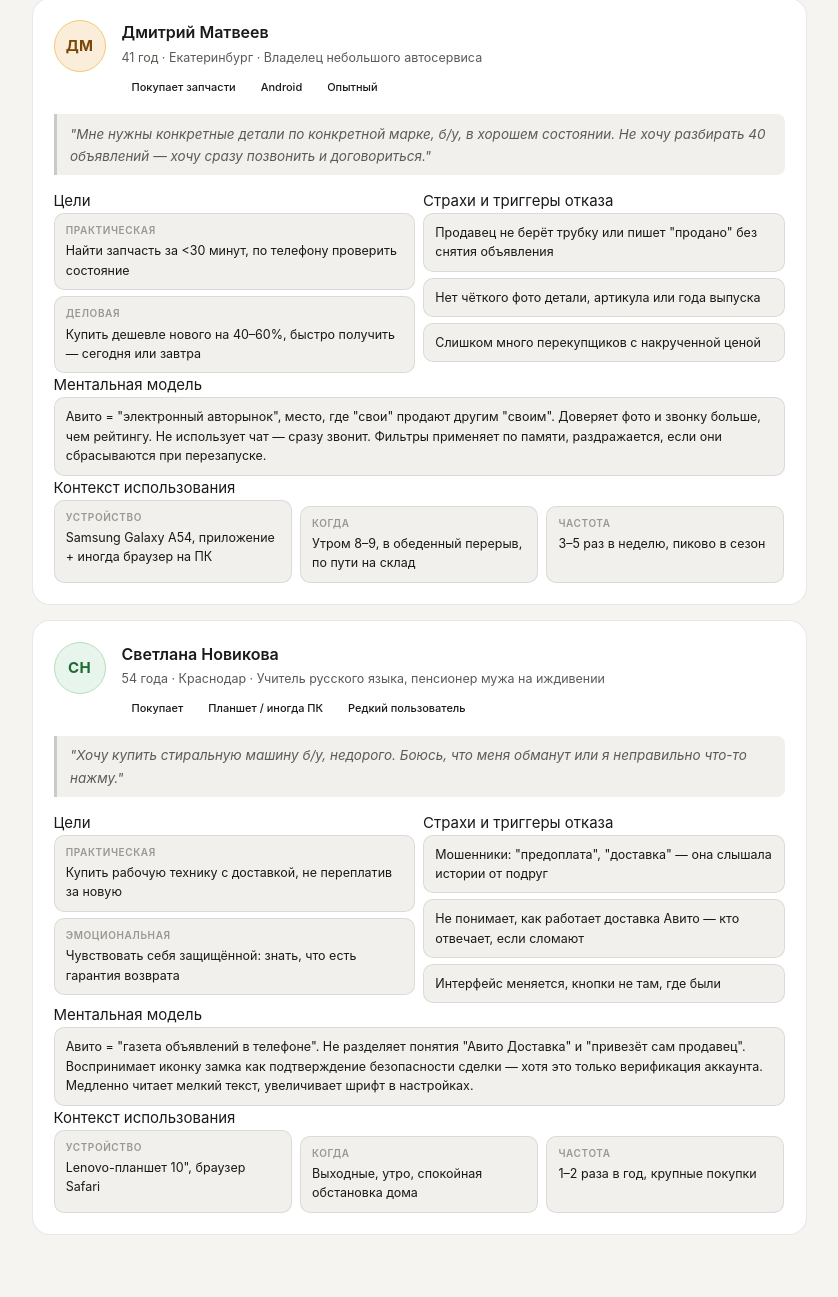
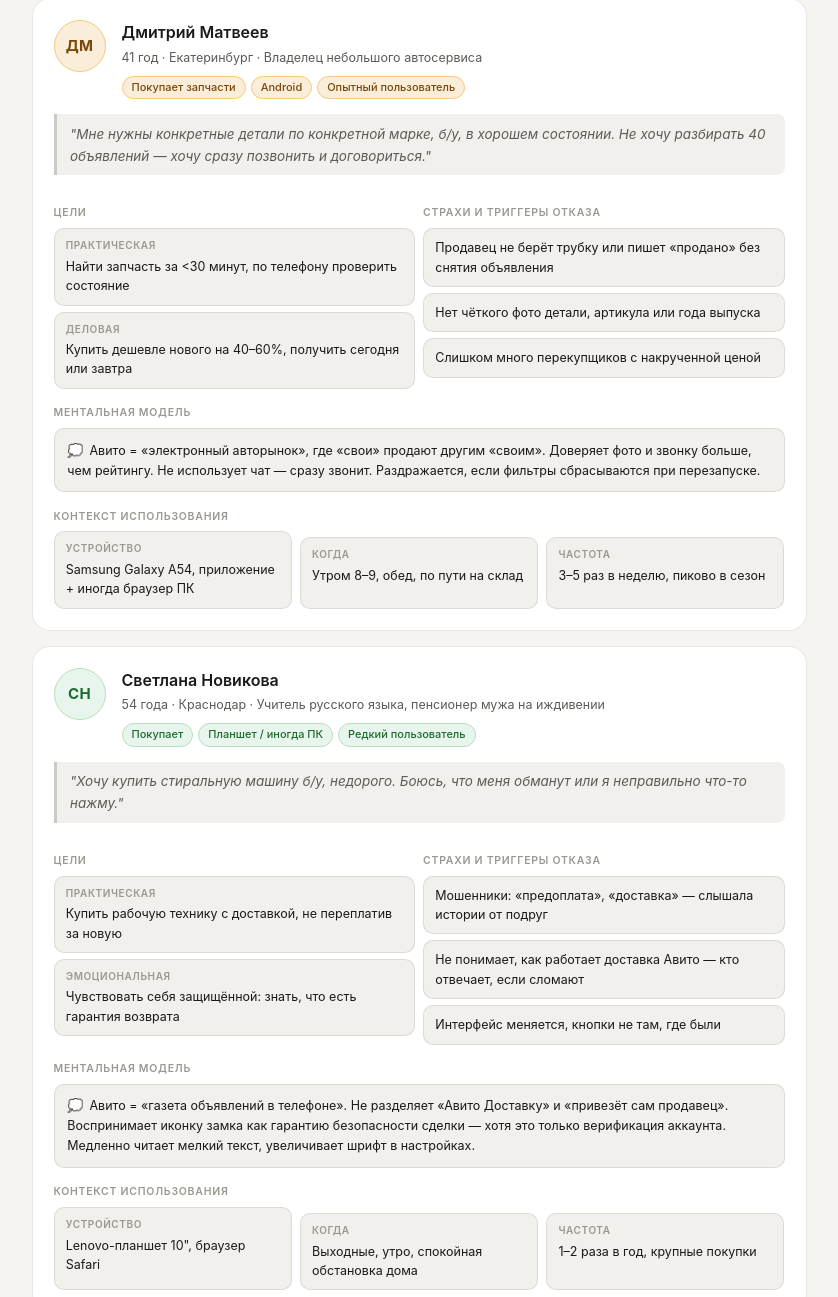
Before and after one commit to sv-parilova/avito-ux-case, a plain HTML site: page index.html in a window 1280 px wide. Shown: the part 914-2211 px from the top of the page, without its empty margins (221-1059 px from the left). Drawn offline with Linux system fonts and the light colour scheme.

Commit message:
Update index.html

```diff
--- a/index.html
+++ b/index.html
@@ -419,7 +419,7 @@
       </div>
     </div>
 
-    <!-- P2 -->
+    <!-- P2: Дмитрий -->
     <div class="persona-card">
       <div class="persona-header">
         <div class="avatar av2">ДМ</div>
@@ -427,9 +427,9 @@
           <p class="persona-name">Дмитрий Матвеев</p>
           <p class="persona-role">41 год · Екатеринбург · Владелец небольшого автосервиса</p>
           <div class="badge-row">
-            <span class="badge badge-amber">Покупает запчасти</span>
-            <span class="badge badge-amber">Android</span>
-            <span class="badge badge-amber">Опытный</span>
+            <span class="badge badge-2">Покупает запчасти</span>
+            <span class="badge badge-2">Android</span>
+            <span class="badge badge-2">Опытный пользователь</span>
           </div>
         </div>
       </div>
@@ -438,30 +438,30 @@
 
       <div class="grid2">
         <div>
-          <div class="section-title">Цели</div>
+          <div class="section-label">Цели</div>
           <div class="mini-card"><div class="lbl">Практическая</div>Найти запчасть за &lt;30 минут, по телефону проверить состояние</div>
-          <div class="mini-card" style="margin-top:6px"><div class="lbl">Деловая</div>Купить дешевле нового на 40–60%, быстро получить — сегодня или завтра</div>
+          <div class="mini-card"><div class="lbl">Деловая</div>Купить дешевле нового на 40–60%, получить сегодня или завтра</div>
         </div>
         <div>
-          <div class="section-title">Страхи и триггеры отказа</div>
-          <div class="mini-card">Продавец не берёт трубку или пишет "продано" без снятия объявления</div>
-          <div class="mini-card" style="margin-top:6px">Нет чёткого фото детали, артикула или года выпуска</div>
-          <div class="mini-card" style="margin-top:6px">Слишком много перекупщиков с накрученной ценой</div>
+          <div class="section-label">Страхи и триггеры отказа</div>
+          <div class="mini-card">Продавец не берёт трубку или пишет «продано» без снятия объявления</div>
+          <div class="mini-card">Нет чёткого фото детали, артикула или года выпуска</div>
+          <div class="mini-card">Слишком много перекупщиков с накрученной ценой</div>
         </div>
       </div>
 
-      <div class="section-title">Ментальная модель</div>
-      <div class="mini-card">Авито = "электронный авторынок", место, где "свои" продают другим "своим". Доверяет фото и звонку больше, чем рейтингу. Не использует чат — сразу звонит. Фильтры применяет по памяти, раздражается, если они сбрасываются при перезапуске.</div>
+      <div class="section-label">Ментальная модель</div>
+      <div class="mental-card">Авито = «электронный авторынок», где «свои» продают другим «своим». Доверяет фото и звонку больше, чем рейтингу. Не использует чат — сразу звонит. Раздражается, если фильтры сбрасываются при перезапуске.</div>
 
-      <div class="section-title">Контекст использования</div>
+      <div class="section-label">Контекст использования</div>
       <div class="grid3">
-        <div class="mini-card"><div class="lbl">Устройство</div>Samsung Galaxy A54, приложение + иногда браузер на ПК</div>
-        <div class="mini-card"><div class="lbl">Когда</div>Утром 8–9, в обеденный перерыв, по пути на склад</div>
+        <div class="mini-card"><div class="lbl">Устройство</div>Samsung Galaxy A54, приложение + иногда браузер ПК</div>
+        <div class="mini-card"><div class="lbl">Когда</div>Утром 8–9, обед, по пути на склад</div>
         <div class="mini-card"><div class="lbl">Частота</div>3–5 раз в неделю, пиково в сезон</div>
       </div>
     </div>
 
-    <!-- P3 -->
+    <!-- P3: Светлана -->
     <div class="persona-card">
       <div class="persona-header">
         <div class="avatar av3">СН</div>
@@ -469,9 +469,9 @@
           <p class="persona-name">Светлана Новикова</p>
           <p class="persona-role">54 года · Краснодар · Учитель русского языка, пенсионер мужа на иждивении</p>
           <div class="badge-row">
-            <span class="badge badge-green">Покупает</span>
-            <span class="badge badge-green">Планшет / иногда ПК</span>
-            <span class="badge badge-green">Редкий пользователь</span>
+            <span class="badge badge-3">Покупает</span>
+            <span class="badge badge-3">Планшет / иногда ПК</span>
+            <span class="badge badge-3">Редкий пользователь</span>
           </div>
         </div>
       </div>
@@ -480,22 +480,22 @@
 
       <div class="grid2">
         <div>
-          <div class="section-title">Цели</div>
+          <div class="section-label">Цели</div>
           <div class="mini-card"><div class="lbl">Практическая</div>Купить рабочую технику с доставкой, не переплатив за новую</div>
-          <div class="mini-card" style="margin-top:6px"><div class="lbl">Эмоциональная</div>Чувствовать себя защищённой: знать, что есть гарантия возврата</div>
+          <div class="mini-card"><div class="lbl">Эмоциональная</div>Чувствовать себя защищённой: знать, что есть гарантия возврата</div>
         </div>
         <div>
-          <div class="section-title">Страхи и триггеры отказа</div>
-          <div class="mini-card">Мошенники: "предоплата", "доставка" — она слышала истории от подруг</div>
-          <div class="mini-card" style="margin-top:6px">Не понимает, как работает доставка Авито — кто отвечает, если сломают</div>
-          <div class="mini-card" style="margin-top:6px">Интерфейс меняется, кнопки не там, где были</div>
+          <div class="section-label">Страхи и триггеры отказа</div>
+          <div class="mini-card">Мошенники: «предоплата», «доставка» — слышала истории от подруг</div>
+          <div class="mini-card">Не понимает, как работает доставка Авито — кто отвечает, если сломают</div>
+          <div class="mini-card">Интерфейс меняется, кнопки не там, где были</div>
         </div>
       </div>
 
-      <div class="section-title">Ментальная модель</div>
-      <div class="mini-card">Авито = "газета объявлений в телефоне". Не разделяет понятия "Авито Доставка" и "привезёт сам продавец". Воспринимает иконку замка как подтверждение безопасности сделки — хотя это только верификация аккаунта. Медленно читает мелкий текст, увеличивает шрифт в настройках.</div>
+      <div class="section-label">Ментальная модель</div>
+      <div class="mental-card">Авито = «газета объявлений в телефоне». Не разделяет «Авито Доставку» и «привезёт сам продавец». Воспринимает иконку замка как гарантию безопасности сделки — хотя это только верификация аккаунта. Медленно читает мелкий текст, увеличивает шрифт в настройках.</div>
 
-      <div class="section-title">Контекст использования</div>
+      <div class="section-label">Контекст использования</div>
       <div class="grid3">
         <div class="mini-card"><div class="lbl">Устройство</div>Lenovo-планшет 10", браузер Safari</div>
         <div class="mini-card"><div class="lbl">Когда</div>Выходные, утро, спокойная обстановка дома</div>
@@ -504,9 +504,7 @@
     </div>
   </div>
 
-  </div>
-
-  <!-- ═══════════ СЦЕНАРИЙ 1 ═══════════ -->
+  <!-- ═══════════ СЦЕНАРИЙ 1 — Вика ═══════════ -->
   <div id="sc1" class="hidden scenario-wrap">
     <div class="scenario-header-card">
       <div class="sc-eyebrow">Персона 1 · Вика Киселёва</div>
@@ -583,9 +581,9 @@
         <div class="step-num sn1">6</div>
         <div class="step-body">
           <div class="step-action">Публикация объявления</div>
-          <div class="step-detail">Завершает заполнение всех полей и нажимает кнопку «Опубликовать». Объявление создано.</div>
+          <div class="step-detail">Завершает заполнение всех полей и нажимает кнопку «Опубликовать». Объявление успешно создано.</div>
           <div class="step-tags">
-            <span class="tag tag-emotion">Наконец-то закончила</span>
+            <span class="tag tag-emotion">Наконец-то закончила и может лечь спать</span>
           </div>
         </div>
       </div>
```
